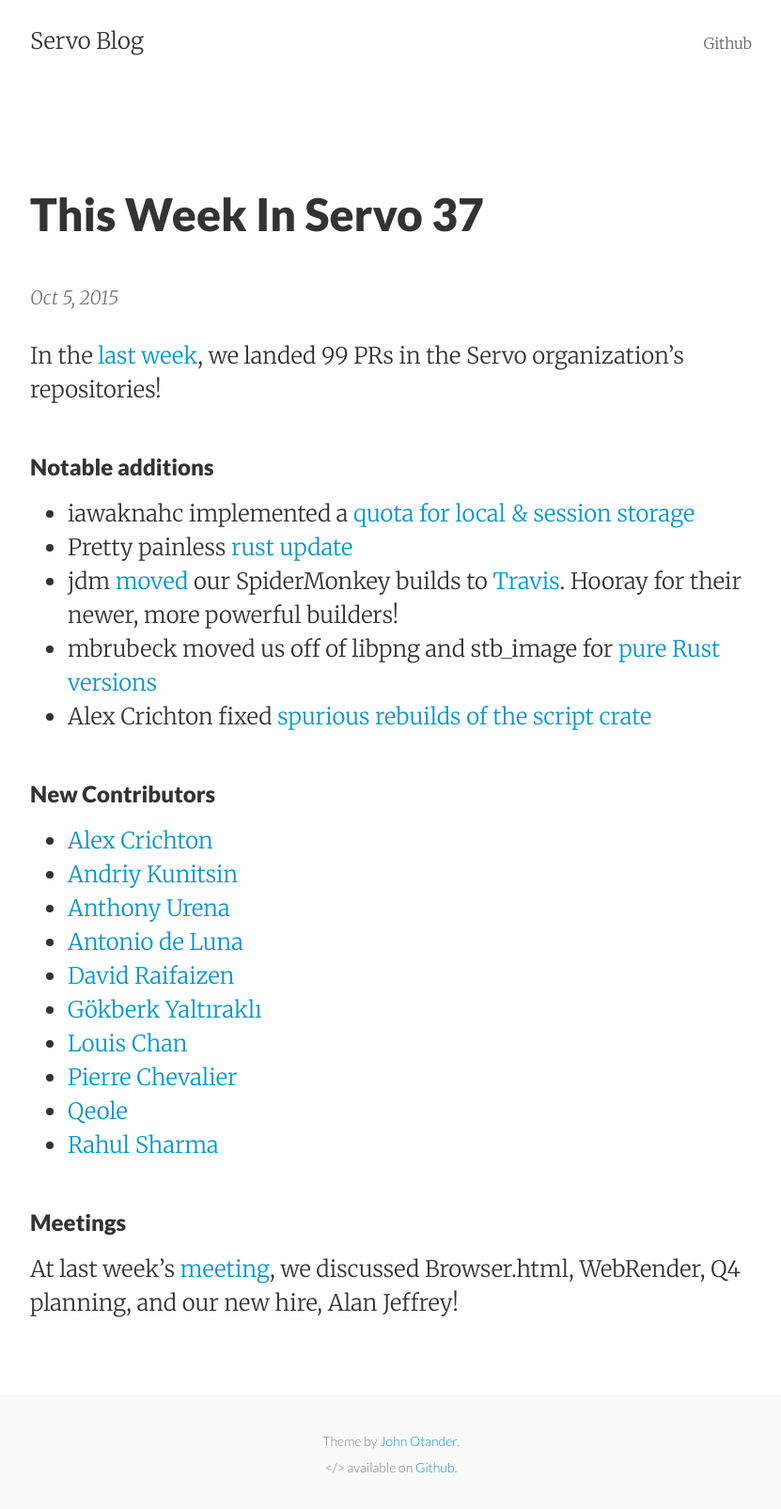
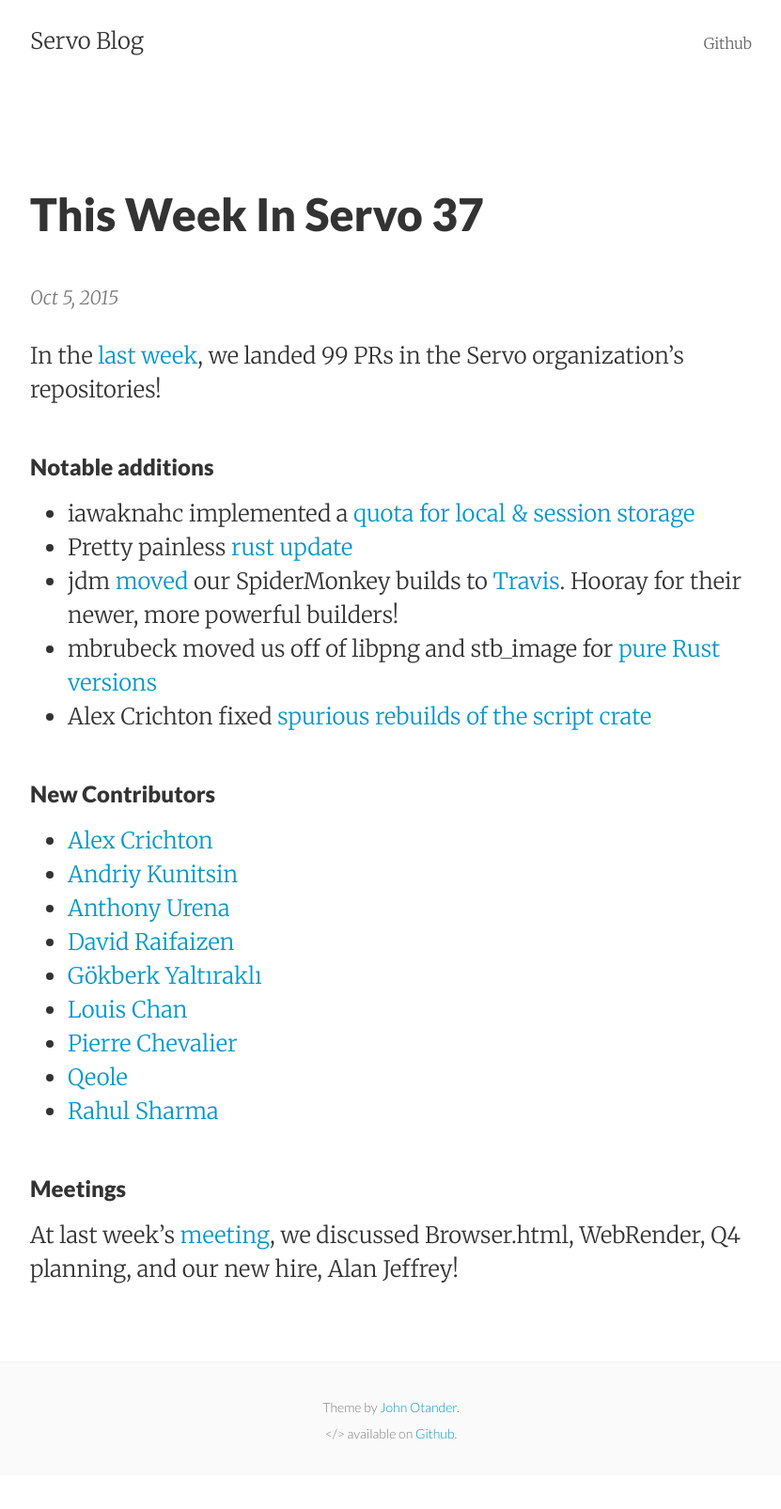
Before and after one commit to servo/blog.servo.org, a Jekyll site: the page built from _posts/2015-10-12-twis-37.md, in a window 1280 px wide. Shown: the whole page at 94% size, without its empty margins (224-1055 px from the left). Built offline with Jekyll 4.4.1, drawn with Linux system fonts in a browser that asks for light colours; after the commit the page ends 1570 px from its top, so only the background shows below that.

Commit message:
Remove de Luna - was in before under a different name

```diff
--- a/_posts/2015-10-12-twis-37.md
+++ b/_posts/2015-10-12-twis-37.md
@@ -22,7 +22,6 @@
  - [Alex Crichton](https://github.com/alexcrichton)
  - [Andriy Kunitsin](https://github.com/kunitsyn)
  - [Anthony Urena](https://github.com/anthgur)
- - [Antonio de Luna](https://github.com/onekorg)
  - [David Raifaizen](https://github.com/craftytrickster)
  - [Gökberk Yaltıraklı](https://github.com/gkbrk)
  - [Louis Chan](https://github.com/iawaknahc)
```
